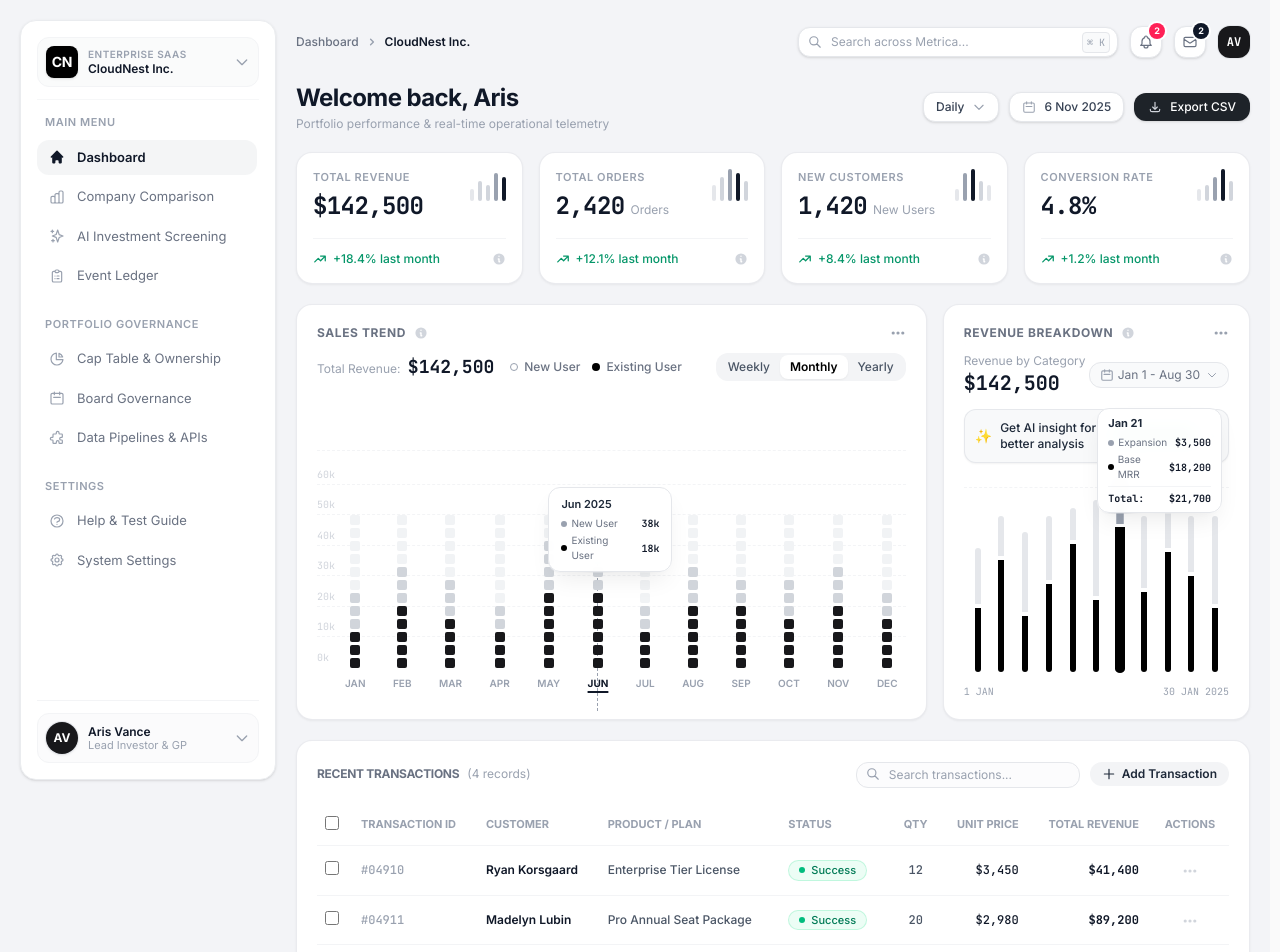
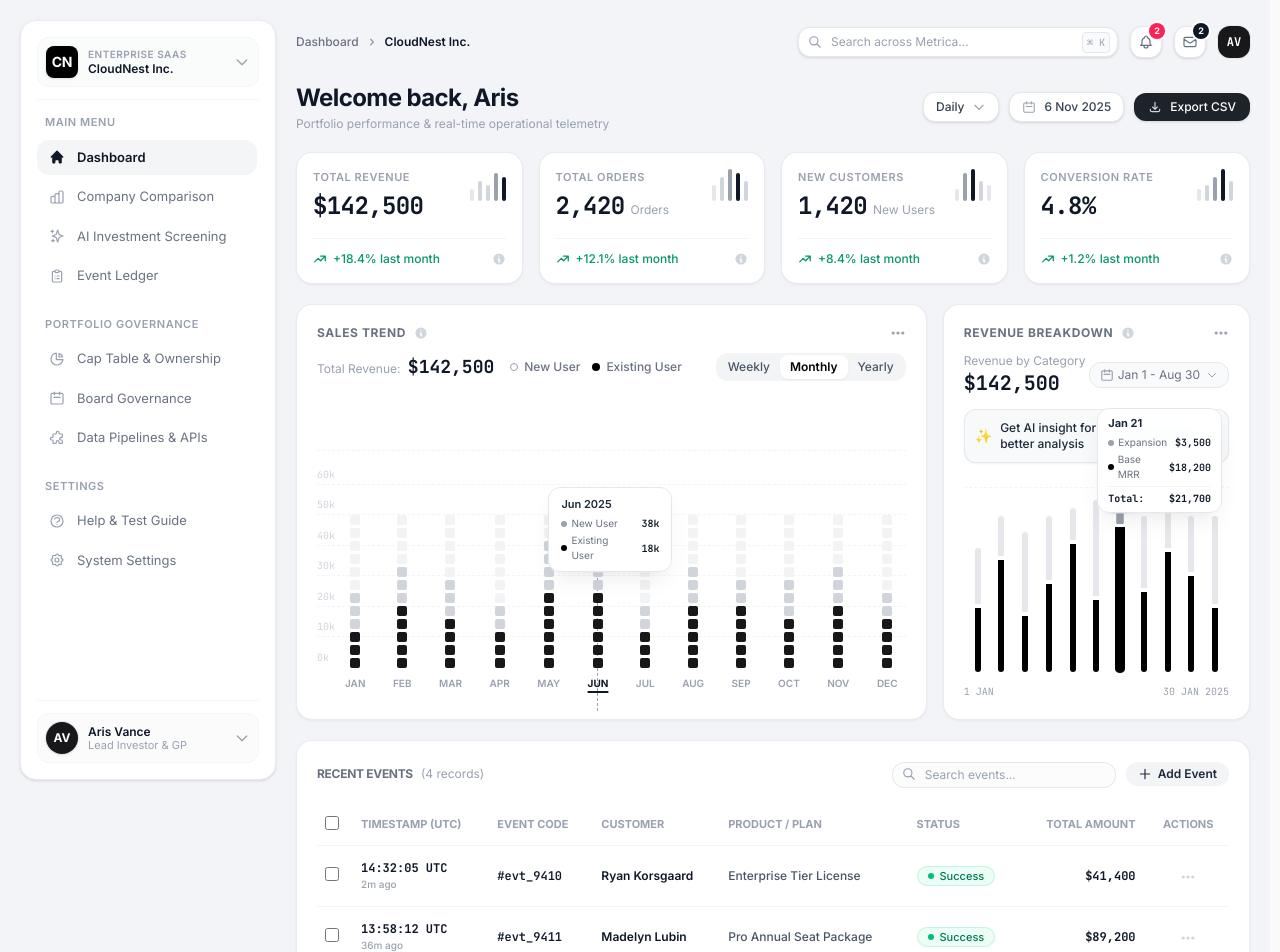
Before and after one commit to Kentzxc13/Metrica, a Next.js app: page / in a window 1280 px wide. Shown: the top 952 px of the page. Built offline with nearby package versions, Linux system fonts and the light colour scheme.

Commit message:
refactor(dashboard): rename table to Recent Events, add Event Code and Timestamp columns matching Event Ledger

```diff
--- a/src/app/page.tsx
+++ b/src/app/page.tsx
@@ -541,11 +541,11 @@ export default function DashboardOverviewPage() {
             </section>
             {/* END: PrimaryChartsSection */}
 
-            {/* BEGIN: RecentTransactionsSection */}
-            <section className="bg-white rounded-2xl p-5 border border-gray-200/80 shadow-card" data-purpose="recent-transactions-ledger">
+            {/* BEGIN: RecentEventsSection */}
+            <section className="bg-white rounded-2xl p-5 border border-gray-200/80 shadow-card" data-purpose="recent-events-ledger">
                 <div className="flex flex-wrap items-center justify-between gap-3 mb-4">
                     <div className="flex items-center gap-2">
-                        <h2 className="text-xs uppercase font-bold tracking-wider text-gray-500">Recent Transactions</h2>
+                        <h2 className="text-xs uppercase font-bold tracking-wider text-gray-500">Recent Events</h2>
                         <span className="text-xs text-gray-400 font-normal">
                             ({filteredTransactions.length} records)
                         </span>
@@ -556,7 +556,7 @@ export default function DashboardOverviewPage() {
                                 value={searchQuery}
                                 onChange={(e) => setSearchQuery(e.target.value)}
                                 className="w-full pl-8 pr-3 py-1 bg-[#fcfcfd] border border-gray-200 rounded-xl text-xs text-gray-700 placeholder-gray-400 focus:outline-none focus:ring-1 focus:ring-black"
-                                placeholder="Search transactions..."
+                                placeholder="Search events..."
                                 type="text"
                             />
                             <div className="absolute inset-y-0 left-0 pl-2.5 flex items-center pointer-events-none">
@@ -571,7 +571,7 @@ export default function DashboardOverviewPage() {
                             <svg className="w-3.5 h-3.5" fill="none" stroke="currentColor" viewBox="0 0 24 24">
                                 <path d="M12 4v16m8-8H4" strokeLinecap="round" strokeLinejoin="round" strokeWidth="2"></path>
                             </svg>
-                            <span>Add Transaction</span>
+                            <span>Add Event</span>
                         </button>
                     </div>
                 </div>
@@ -588,13 +588,12 @@ export default function DashboardOverviewPage() {
                                         type="checkbox"
                                     />
                                 </th>
-                                <th className="py-3 px-3">Transaction ID</th>
+                                <th className="py-3 px-3">Timestamp (UTC)</th>
+                                <th className="py-3 px-3">Event Code</th>
                                 <th className="py-3 px-3">Customer</th>
                                 <th className="py-3 px-3">Product / Plan</th>
                                 <th className="py-3 px-3">Status</th>
-                                <th className="py-3 px-3 text-center">Qty</th>
-                                <th className="py-3 px-3 text-right">Unit Price</th>
-                                <th className="py-3 px-3 text-right">Total Revenue</th>
+                                <th className="py-3 px-3 text-right">Total Amount</th>
                                 <th className="py-3 px-3 text-center">Actions</th>
                             </tr>
                         </thead>
@@ -609,7 +608,11 @@ export default function DashboardOverviewPage() {
                                             type="checkbox"
                                         />
                                     </td>
-                                    <td className="py-3.5 px-3 font-mono text-gray-400">{tx.code}</td>
+                                    <td className="py-3.5 px-3">
+                                        <div className="font-mono text-xs font-bold text-gray-900">{tx.timestamp ?? '14:32:05 UTC'}</div>
+                                        <span className="text-[10px] text-gray-400">{tx.relativeTime ?? '2m ago'}</span>
+                                    </td>
+                                    <td className="py-3.5 px-3 font-mono font-semibold text-gray-900">{tx.code}</td>
                                     <td className="py-3.5 px-3 font-semibold text-gray-900">{tx.customer}</td>
                                     <td className="py-3.5 px-3 text-gray-600">{tx.product}</td>
                                     <td className="py-3.5 px-3">
@@ -632,8 +635,6 @@ export default function DashboardOverviewPage() {
                                             {tx.status}
                                         </span>
                                     </td>
-                                    <td className="py-3.5 px-3 text-center font-mono text-gray-600">{tx.qty}</td>
-                                    <td className="py-3.5 px-3 text-right font-mono text-gray-900">{tx.unitPrice}</td>
                                     <td className="py-3.5 px-3 text-right font-mono font-bold text-gray-900">{tx.totalRevenue}</td>
                                     <td className="py-3.5 px-3 text-center">
                                         <button className="text-gray-300 hover:text-gray-600">
@@ -648,7 +649,7 @@ export default function DashboardOverviewPage() {
                     </table>
                 </div>
             </section>
-            {/* END: RecentTransactionsSection */}
+            {/* END: RecentEventsSection */}
 
             {/* AI Screening Modal */}
             <AiScreeningModal
--- a/src/components/modals/AddPaymentModal.tsx
+++ b/src/components/modals/AddPaymentModal.tsx
@@ -53,15 +53,20 @@ export function AddPaymentModal({
                 return;
             }
 
+            const now = new Date();
+            const timeStr = `${now.getUTCHours().toString().padStart(2, '0')}:${now.getUTCMinutes().toString().padStart(2, '0')}:${now.getUTCSeconds().toString().padStart(2, '0')} UTC`;
+
             const newTx: Transaction = {
                 id: result.payment.id,
-                code: `#${result.payment.payment_id}`,
+                code: result.payment.payment_id.startsWith('#')
+                    ? result.payment.payment_id
+                    : `#${result.payment.payment_id}`,
                 customer: result.payment.customer ?? newCustomer,
                 product: result.payment.product ?? newProduct,
                 status: 'Success',
-                qty: 1,
-                unitPrice: `$${Number(result.payment.amount).toLocaleString()}`,
                 totalRevenue: `$${Number(result.payment.amount).toLocaleString()}`,
+                timestamp: timeStr,
+                relativeTime: 'Just now',
             };
 
             onAddTransaction(newTx);
--- a/src/data/companies.ts
+++ b/src/data/companies.ts
@@ -126,8 +126,8 @@ export const REVENUE_BREAKDOWN_BARS: RevenueBreakdownBar[] = [
 ];
 
 export const INITIAL_TRANSACTIONS: Transaction[] = [
-    { id: '1', code: '#04910', customer: 'Ryan Korsgaard', product: 'Enterprise Tier License', status: 'Success', qty: 12, unitPrice: '$3,450', totalRevenue: '$41,400' },
-    { id: '2', code: '#04911', customer: 'Madelyn Lubin', product: 'Pro Annual Seat Package', status: 'Success', qty: 20, unitPrice: '$2,980', totalRevenue: '$89,200' },
-    { id: '3', code: '#04912', customer: 'Abram Bergson', product: 'Cloud Dedicated Node', status: 'Pending', qty: 22, unitPrice: '$1,750', totalRevenue: '$75,900' },
-    { id: '4', code: '#04913', customer: 'Phillip Mango', product: 'Integration API Connector', status: 'Refunded', qty: 24, unitPrice: '$1,950', totalRevenue: '$19,500' },
+    { id: '1', code: '#evt_9410', customer: 'Ryan Korsgaard', product: 'Enterprise Tier License', status: 'Success', totalRevenue: '$41,400', timestamp: '14:32:05 UTC', relativeTime: '2m ago' },
+    { id: '2', code: '#evt_9411', customer: 'Madelyn Lubin', product: 'Pro Annual Seat Package', status: 'Success', totalRevenue: '$89,200', timestamp: '13:58:12 UTC', relativeTime: '36m ago' },
+    { id: '3', code: '#evt_9412', customer: 'Abram Bergson', product: 'Cloud Dedicated Node', status: 'Pending', totalRevenue: '$75,900', timestamp: '12:14:45 UTC', relativeTime: '2h ago' },
+    { id: '4', code: '#evt_9413', customer: 'Phillip Mango', product: 'Integration API Connector', status: 'Refunded', totalRevenue: '$19,500', timestamp: '10:05:19 UTC', relativeTime: '4h ago' },
 ];
--- a/src/types/company.ts
+++ b/src/types/company.ts
@@ -50,7 +50,9 @@ export interface Transaction {
     customer: string;
     product: string;
     status: 'Success' | 'Pending' | 'Refunded';
-    qty: number;
-    unitPrice: string;
+    qty?: number;
+    unitPrice?: string;
     totalRevenue: string;
+    timestamp?: string;
+    relativeTime?: string;
 }
```
